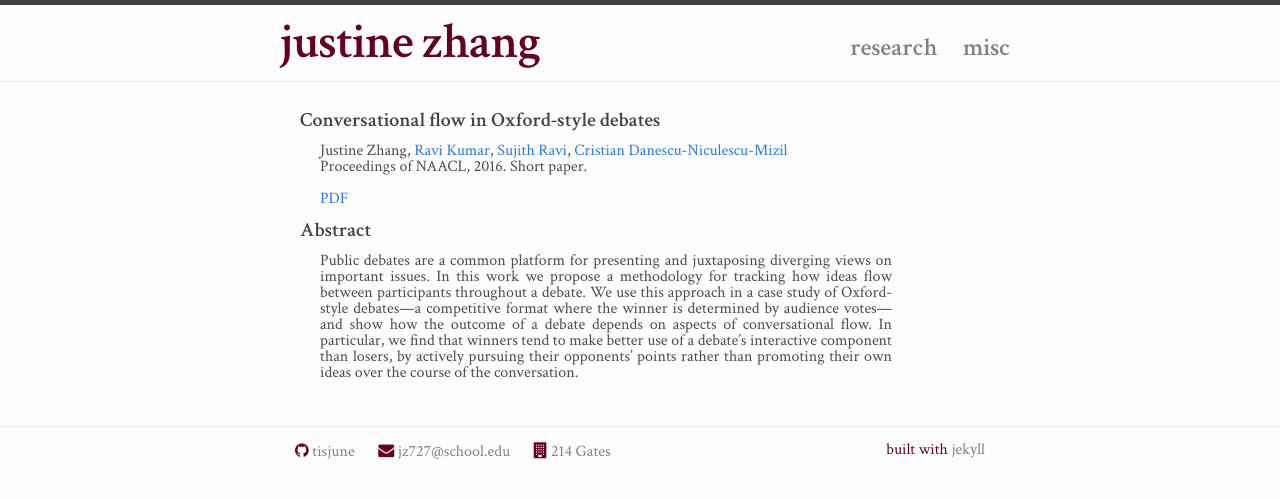
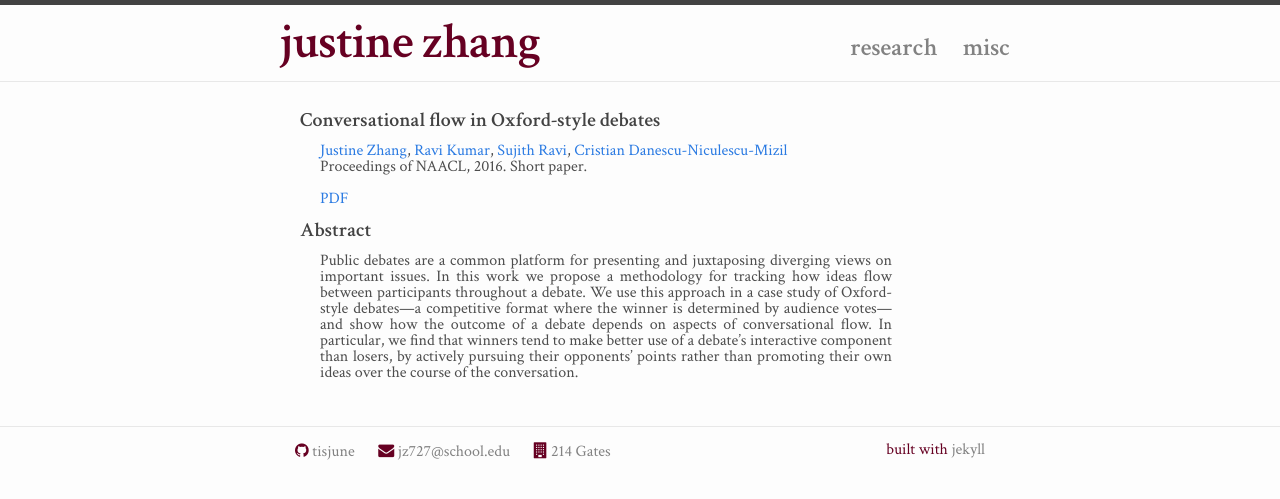
Before and after one commit to tisjune/tisjune.github.io, a Jekyll site: the page built from _publications/2016-06-12-iq2.md, in a window 1280 px wide. Shown: the top 499 px of the page. Built offline with Jekyll 4.4.1, drawn with Linux system fonts in a browser that asks for light colours; nearby versions of some CDN libraries; part of the change alters nothing that is shown.

```diff
--- a/_data/authors.yml
+++ b/_data/authors.yml
@@ -1,5 +1,6 @@
 justinez:
   name: 'Justine Zhang'
+  website: 'http://tisjune.github.io/'
 
 carolines:
   name: 'Caroline Suen'
```
